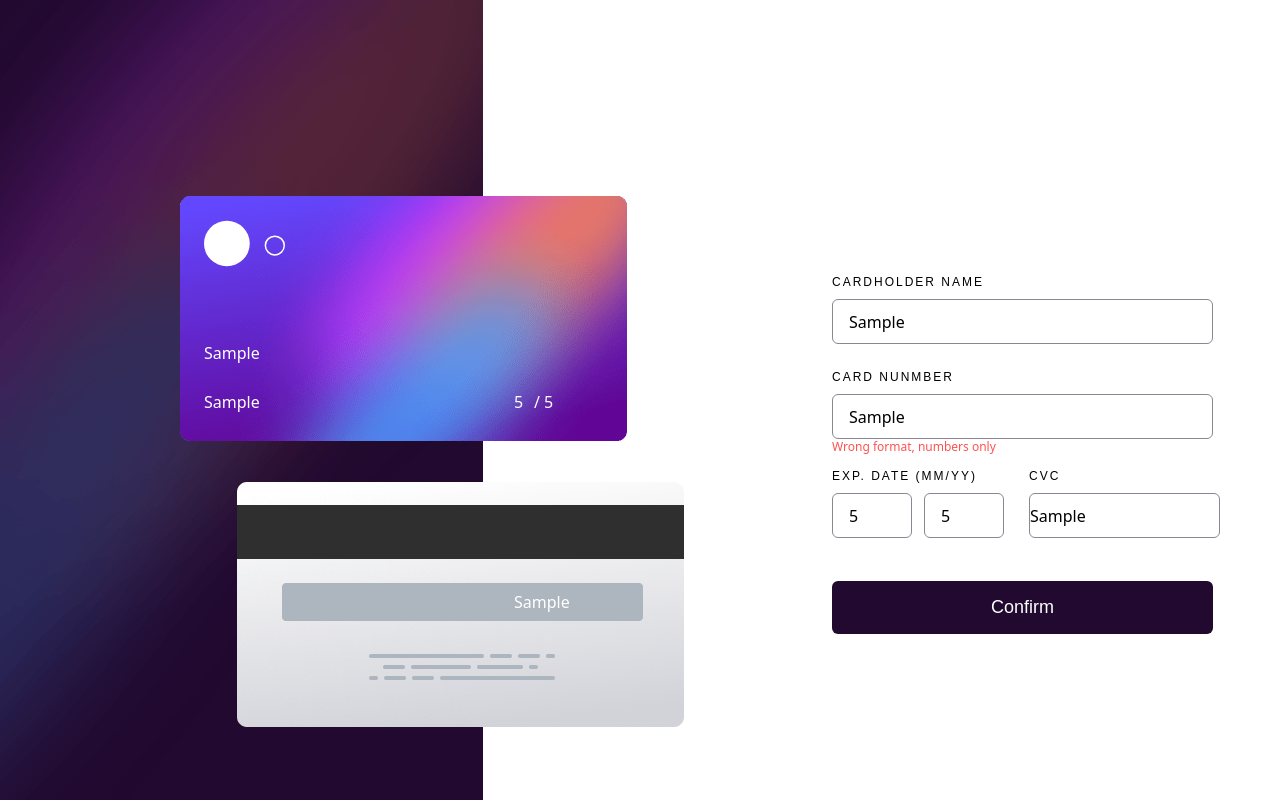
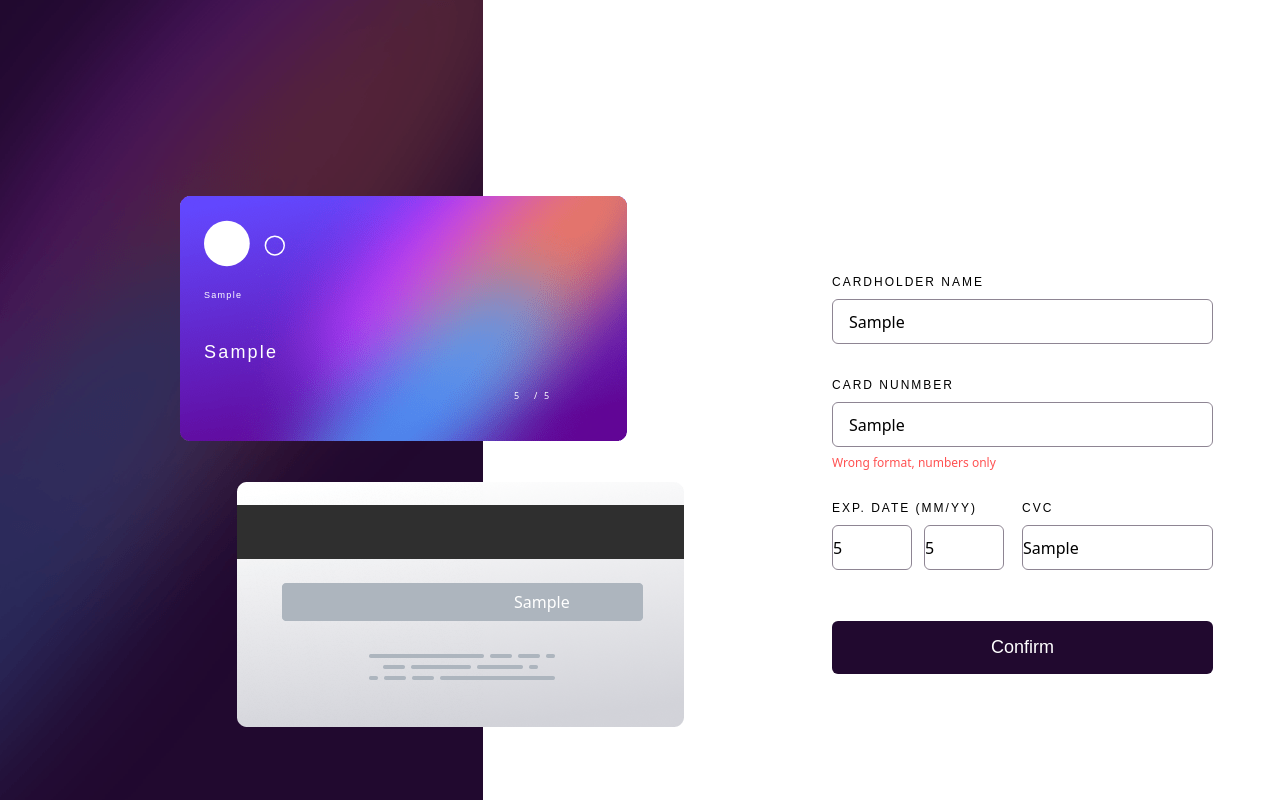
Before and after one commit to GonzaloGC/Interactive-card-form-vitejs, a website built with Vite: page index.html in a window 1280 px wide. Both pictures are taken after typing "Sample", "Sample", "5", "5", "Sample" into the empty fields and a click on the button "Confirm". Built offline with nearby package versions, Linux system fonts and the light colour scheme.

Commit message:
fixed validation inputs

```diff
--- a/index.html
+++ b/index.html
@@ -63,31 +63,31 @@
           </div>
           <p
             id="numberCardFront"
-            class="top-10 left-10 relative text-white laptop:relative laptop:top-[250px]"
+            class="top-10 left-10 relative text-white laptop:relative laptop:top-[250px] font-grot text-lg leading-[23px] tracking-[2.2px]"
           >
             0000 0000 0000 0000
           </p>
           <div class="flex mt-2">
             <p
               id="nameCardBack"
-              class="top-[245px] left-10 absolute text-white laptop:top-[320px]"
+              class="top-[245px] left-10 absolute text-white laptop:top-[220px] font-grot text-[9px] leading-[11px] tracking-[1.28px]"
             >
-              Jane
+            JANE APPLESEED
             </p>
             <p
               id="valueMonthCard"
-              class="top-[245px] left-[235px] absolute text-white laptop:top-[320px] laptop:left-[350px]"
+              class="top-[245px] left-[235px] absolute text-white laptop:top-[320px] laptop:left-[350px] text-[9px] leading-[11px] tracking-[1.28px]"
             >
               00
             </p>
             <p
-              class="top-[245px] left-[253px] absolute text-white laptop:top-[320px] laptop:left-[370px]"
+              class="top-[245px] left-[253px] absolute text-white laptop:top-[320px] laptop:left-[370px] text-[9px] leading-[11px] tracking-[1.28px]"
             >
               /
             </p>
             <p
               id="valueYearCard"
-              class="top-[245px] left-[260px] absolute text-white laptop:top-[320px] laptop:left-[380px]"
+              class="top-[245px] left-[260px] absolute text-white laptop:top-[320px] laptop:left-[380px] text-[9px] leading-[11px] tracking-[1.28px]"
             >
               00
             </p>
@@ -107,8 +107,12 @@
           id="nameCard"
           type="text"
           placeholder="e.g. Jane Appleseed"
-          class="mt-[9px] top-[9px] border border-Dark-grayish-violet rounded-md block w-[327px] h-[45px] placeholder:font-grot placeholder:text-[18px] placeholder:leading-[23px] placeholder:font-medium placeholder:not-italic placeholder:text-Very-dark-violet placeholder:opacity-25 pl-4 laptop:w-[381px] laptop:border-Dark-grayish-violet laptop:focus:outline-none laptop:focus:border-blue-950"
+          class="mt-[9px] top-[9px] rounded-md block w-[327px] h-[45px] placeholder:font-grot placeholder:text-[18px] placeholder:leading-[23px] placeholder:font-medium placeholder:not-italic placeholder:text-Very-dark-violet placeholder:opacity-25 pl-4 laptop:w-[381px] focus:outline-none focus:border-blue-950 border border-Dark-grayish-violet"
         />
+        <div
+          id="errorName"
+          class="pt-[8px] text-Red-input-errors text-xs relative"
+        ></div>
         <label
           class="mt-[20px] uppercase font-grot text-[12px] leading-[15px] tracking-[2px] font-medium not-italic block laptop:mt-[26px]"
           >Card Nunmber</label
@@ -118,11 +122,11 @@
           maxlength="19"
           placeholder="e.g. 1234 5678 9123 0000"
           type="text"
-          class="mt-[9px] border border-Dark-grayish-violet rounded-md block w-[327px] h-[45px] placeholder:font-grot placeholder:text-[18px] placeholder:leading-[23px] placeholder:font-medium placeholder:not-italic placeholder:text-Very-dark-violet placeholder:opacity-25 pl-4 laptop:w-[381px] focus:outline-none laptop:border-Dark-grayish-violet laptop:focus:outline-none laptop:focus:border-blue-950"
+          class="mt-[9px] border border-Dark-grayish-violet border- rounded-md block w-[327px] h-[45px] placeholder:font-grot placeholder:text-[18px] placeholder:leading-[23px] placeholder:font-medium placeholder:not-italic placeholder:text-Very-dark-violet placeholder:opacity-25 pl-4 laptop:w-[381px] focus:outline-none focus:border-blue-950"
         />
         <p
           id="errorNumber"
-          class="text-Red-input-errors text-xs absolute laptop:absolute"
+          class="pt-[8px] text-Red-input-errors text-xs relative"
         ></p>
         <div class="flex gap-[11px]">
           <div>
@@ -136,19 +140,19 @@
                 type="number"
                 maxlength="2"
                 placeholder="MM"
-                class="pl-4 mt-[9px] border border-Dark-grayish-violet rounded-md placeholder:font-grot placeholder:text-[18px] placeholder:leading-[23px] placeholder:font-medium placeholder:not-italic placeholder:text-Very-dark-violet placeholder:opacity-25 w-[72px] h-[45px] laptop:border-Dark-grayish-violet laptop:w-[80px] laptop:h-[45px] laptop:focus:outline-none laptop:focus:border-blue-950"
+                class="mt-[9px] border border-Dark-grayish-violet rounded-md placeholder:font-grot placeholder:text-[18px] placeholder:leading-[23px] placeholder:font-medium placeholder:not-italic placeholder:text-Very-dark-violet placeholder:opacity-25 w-[72px] h-[45px] laptop:w-[80px] laptop:h-[45px] focus:outline-none placeholder:pl-4 focus:border-blue-950"
               />
               <input
                 id="valueYear"
                 type="number"
                 maxlength="2"
                 placeholder="YY"
-                class="mt-[9px] border border-Dark-grayish-violet rounded-md placeholder:font-grot placeholder:text-[18px] placeholder:leading-[23px] placeholder:font-medium placeholder:not-italic placeholder:text-Very-dark-violet placeholder:opacity-25 pl-4 w-[72px] h-[45px] laptop:border-Dark-grayish-violet laptop:w-[80px] laptop:h-[45px] laptop:ml-[4px] laptop:focus:outline-none laptop:focus:border-blue-950"
+                class="mt-[9px] border border-Dark-grayish-violet rounded-md placeholder:font-grot placeholder:text-[18px] placeholder:leading-[23px] placeholder:font-medium placeholder:not-italic placeholder:text-Very-dark-violet placeholder:opacity-25 placeholder:pl-4 w-[72px] h-[45px] laptop:w-[80px] laptop:h-[45px] laptop:ml-[4px] focus:outline-none focus:border-blue-950"
               />
             </div>
-            <div class="absolute" id="infoDivYM"></div>
+            <div class="pt-[8px] text-Red-input-errors text-xs relative" id="infoDivYM"></div>
           </div>
-          <div class="pl-[14px]">
+          <div class="pl-[10px] laptop:pl-[7px]">
             <label
               class="mt-[20px] block font-grot text-[12px] leading-[15px] tracking-[2px] font-medium not-italic laptop:mt-[30px]"
               >CVC</label
@@ -156,10 +160,11 @@
             <input
               id="valueCvc"
               type="text"
+              maxlength="3"
               placeholder="e.g. 123"
-              class="mt-[9px] border border-Dark-grayish-violet rounded-md block w-[150px] h-[45px] placeholder:pl-[16px] placeholder:font-grot placeholder:text-[18px] placeholder:leading-[23px] placeholder:font-medium placeholder:not-italic placeholder:text-Very-dark-violet placeholder:opacity-25 laptop:border-Dark-grayish-violet laptop:w-[191px] laptop:h-[45px] focus:outline-none focus:border-blue-950 laptop:placeholder:pl-[16px]"
+              class="mt-[9px] border border-Dark-grayish-violet rounded-md block w-[150px] h-[45px] placeholder:pl-[16px] placeholder:font-grot placeholder:text-[18px] placeholder:leading-[23px] placeholder:font-medium placeholder:not-italic placeholder:text-Very-dark-violet placeholder:opacity-25 laptop:w-[191px] laptop:h-[45px] focus:outline-none focus:border-blue-950 laptop:placeholder:pl-[16px]"
             />
-            <div class="absolute" id="infoDivCvc"></div>
+            <div class="pt-[8px] text-Red-input-errors text-xs relative" id="infoDivCvc"></div>
           </div>
         </div>
         <button
--- a/main.js
+++ b/main.js
@@ -1,20 +1,35 @@
-// import './style.css';
-// import './infoInput.js';
+document.addEventListener("DOMContentLoaded", () => {
+  let valueInputCard = document.querySelector("#nameCard");
+  let selecp = document.querySelector("#nameCardBack");
+  let errorDivName = document.querySelector("#errorName");
+  valueInputCard.addEventListener("input", () => {
+    if (valueInputCard.value == "") {
+      selecp.innerText = "JANE APPLESEED";
+    } else {
+      selecp.innerText = valueInputCard.value;
+    }
 
-document.addEventListener("DOMContentLoaded", () => {
-  let infoIn = document.querySelector("#nameCard");
-  let selecp = document.querySelector("#nameCardBack");
-  infoIn.addEventListener("input", () => {
-    if (infoIn.value == "") {
-      selecp.innerText = "Jane";
-    } else {
-      selecp.innerText = infoIn.value;
+    //  Validando el error al introducir un número
+    let regExpNum = /[0-9]+/g
+
+    if (regExpNum.test(valueInputCard.value)){
+      errorDivName.innerText = "Wrong format, letters only";
+      valueInputCard.classList.add("focus:border-Red-input-errors");
+      valueInputCard.style.borderColor = '#ff5252';
+      valueInputCard.classList.remove("focus:border-blue-950");
+    }else{
+      errorDivName.innerText = "";
+      valueInputCard.style.borderColor = '';
+    }
+    let lengthInputCard = valueInputCard.value.length;
+    if (lengthInputCard == 0) {
+      errorDivName.classList.remove("border-Red-input-errors");
     }
   });
 
   let infoNum = document.querySelector("#valueNum");
   let selecpn = document.querySelector("#numberCardFront");
-  let error = document.querySelector("#errorNumber");
+  let errorDivNumber = document.querySelector("#errorNumber");
   infoNum.addEventListener("input", event => {
 
     let inputValue = event.target.value;
@@ -25,25 +40,29 @@ document.addEventListener("DOMContentLoaded", () => {
       selecpn.innerText = infoNum.value;
     }
 
-    //  validando el error al introducir una letra
+    //  Validando el error al introducir una letra
     let regExp = /[A-z]+/g;
 
     if (regExp.test(infoNum.value)) {
-      showError(infoNum, error, 'Wrong format, numbers only');
+      showError(infoNum, errorDivNumber, 'Wrong format, numbers only');
       // error.innerText = "Wrong format, numbers only";
     } else{
       infoNum.value = inputValue.replace(/\s/g, '').replace(/([0-9]{4})/g, '$1 ').trim();
-      hiddenError(infoNum, error, '');
+      hiddenError(infoNum, errorDivNumber, '');
       // error.innerText = "";
     }
-
-    function showError(infoNumber, errorInput, msgError) {
+  // Funciones
+    function showError(infoInput, errorInput, msgError) {
       errorInput.innerText = msgError;
-      infoNumber.classList.add("focus:border-red-900");
+      infoInput.style.borderColor = '#ff5252';
+      infoInput.classList.add("focus:border-Red-input-errors");
+      infoInput.classList.remove("focus:border-blue-950");
     }
-    function hiddenError(infoNumber, errorInput, msgError){
+    function hiddenError(infoInput, errorInput, msgError){
       errorInput.innerText = msgError;
-      infoNumber.classList.remove("focus:border-red-900");
+      infoInput.style.borderColor = '';
+      infoInput.classList.remove("focus:border-Red-input-errors");
+      infoInput.classList.add("focus:border-blue-950");
     }
 
   });
@@ -69,6 +88,7 @@ document.addEventListener("DOMContentLoaded", () => {
   // Validando el input año en la tarjeta
   let infoYear = document.querySelector("#valueYear");
   let infoYearCard = document.querySelector("#valueYearCard");
+  let errorDivYearCard = document.querySelector("#infoDivYM");
   infoYear.addEventListener("input", event => {
     const maxLength = 2;
     const lengthInputYear = event.target.value;
@@ -82,6 +102,11 @@ document.addEventListener("DOMContentLoaded", () => {
     }else{
       infoYearCard.innerText = infoYear.value;
       errorBlankMonthYear.innerText = "";
+    }
+    if (lengthInputYear.length > 0) {
+      infoYear.style.borderColor = '#21092f';
+    }else{
+      infoYear.style.borderColor = '#21092f';
     }
   });
 
@@ -103,24 +128,53 @@ document.addEventListener("DOMContentLoaded", () => {
       valueInputCvc.innerText = infoCvc.value;
       errorBlaankCvc.innerText = "";
     }
+    if (inputLengthCvc.length > 0) {
+      infoCvc.style.borderColor = '#21092f';
+    }
   });
-
+  // Validando el formulario a traves del boton
   let buttonEventClic = document.querySelector('#buttonClic');
   let errorBlankMonthYear = document.querySelector('#infoDivYM');
   let errorBlaankCvc = document.querySelector('#infoDivCvc');
   buttonEventClic.addEventListener('click', event => {
     event.preventDefault();
+    if (valueInputCard.value == "") {
+      errorDivName.innerText = `Can't be blank`;
+      valueInputCard.style.borderColor = '#ff5252';
+      // valueInputCard.classList.remove("border-Dark-grayish-violet");
+    }else{
+      valueInputCard.style.borderColor = '';
 
-    if (infoMonth.value == "" || infoYear.value == ""){
+    }
+    if (infoNum.value == "") {
+      errorDivNumber.innerText = `Can't be blank`;
+      infoNum.style.borderColor = '#ff5252';
+      //infoNum.classList.remove("border-Dark-grayish-violet");
+    }else{
+      infoNum.style.borderColor = '';
+
+    }
+    if (infoMonth.value == ""){
       errorBlankMonthYear.innerText = `Can't be blank`;
+      infoMonth.style.borderColor = '#ff5252';
+      // infoYear.style.borderColor = '#ff5252';
+    }else{
+      infoMonth.style.borderColor = '';
+      // infoYear.style.borderColor = '';
+    }
+    if (infoYear.value == ""){
+      errorBlankMonthYear.innerText = `Can't be blank`;
+      // infoMonth.style.borderColor = '#ff5252';
+      infoYear.style.borderColor = '#ff5252';
+    }else{
+      // infoMonth.style.borderColor = '';
+      infoYear.style.borderColor = '';
     }
     if (infoCvc.value == "") {
       errorBlaankCvc.innerText = `Can't be blank`;
+      infoCvc.style.borderColor = '#ff5252';
+    }else{
+      infoCvc.style.borderColor = '';
     }
-
   })
-
-
-
-
 });
```
